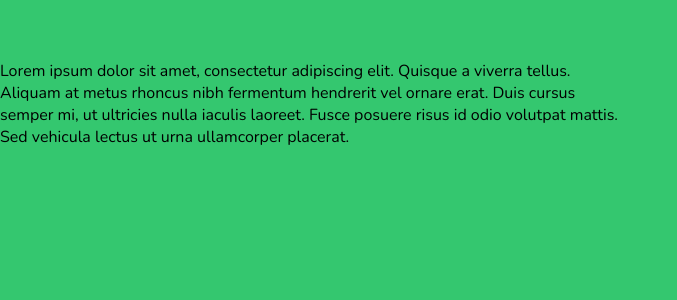
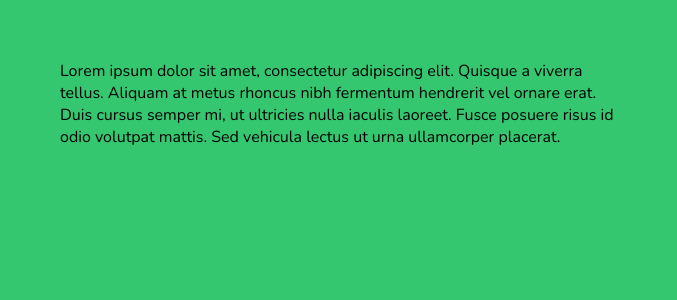
Before and after one commit to Rodrigo-bs/projeto-pratica_em_programacao_web, a PHP site: the page made by app/views/teste_home.html in a window 1280 px wide. Shown: the part 62-362 px from the top of the page, without its empty margins (0-677 px from the left). Run offline with PHP 8.4, Linux system fonts and the light colour scheme; the template is opened without the code that fills it, so the values that code supplies are empty.

Commit message:
Update style_home.css

```diff
--- a/app/views/style_home.css
+++ b/app/views/style_home.css
@@ -77,7 +77,7 @@ body {
     display: grid;
     grid-template-columns: 1fr 1fr;
     gap: 20px;
-    padding: 60px 0;
+    padding: 60px;
     max-width: 1800px;
     margin: 0 auto;
 }
```
